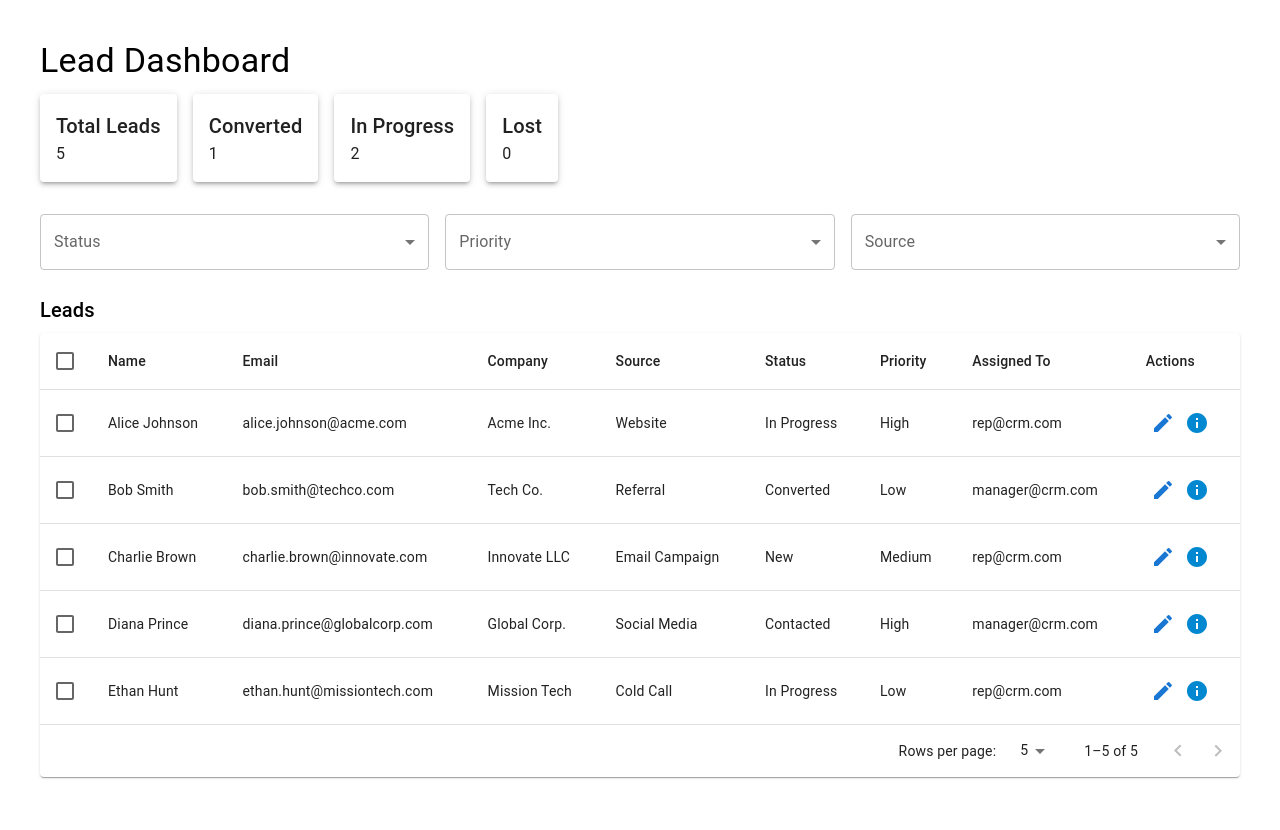
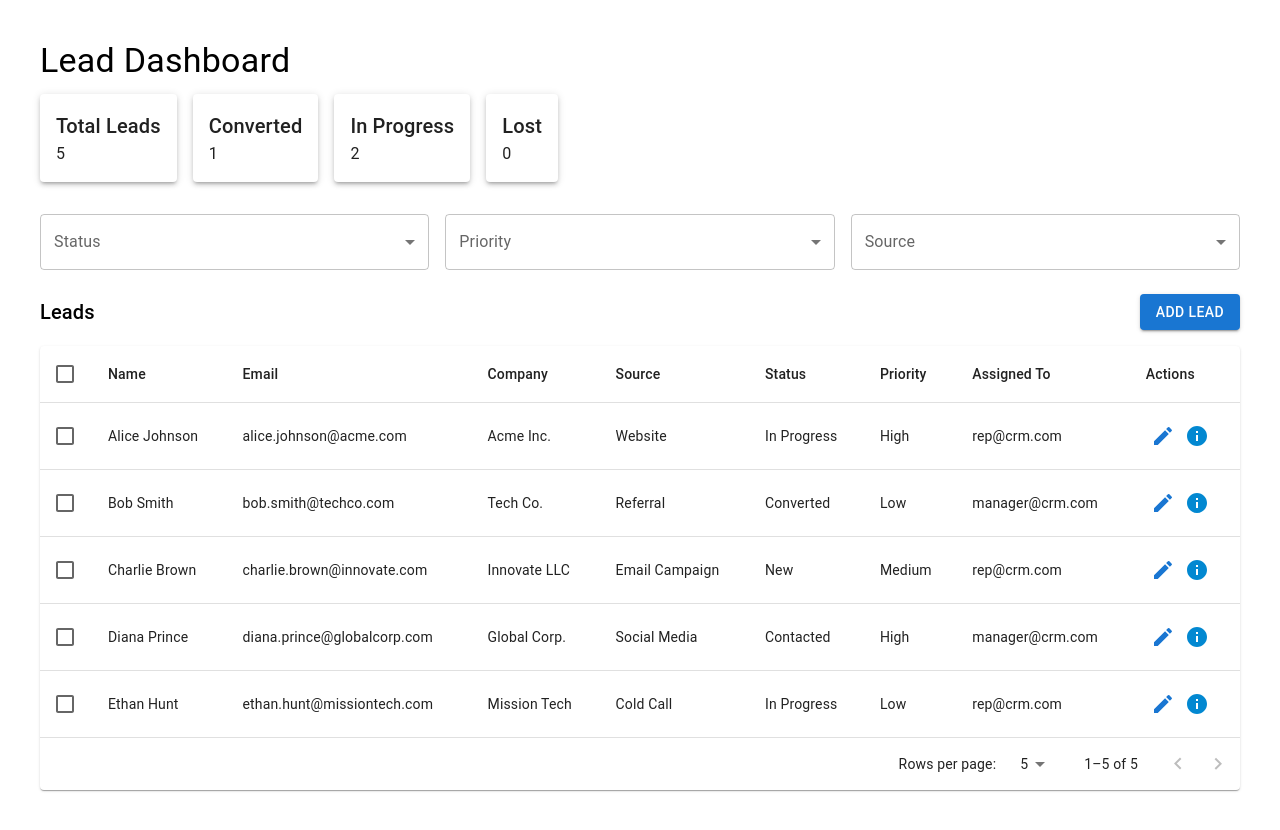
Before and after one commit to Eman-Abukhater/crm-leads-dashboard, a Next.js app: page /dashboard/leads in a window 1280 px wide. Built offline with nearby package versions, Linux system fonts and the light colour scheme.

Commit message:
Add Lead button  above lead table

```diff
--- a/src/app/components/lead/LeadList.jsx
+++ b/src/app/components/lead/LeadList.jsx
@@ -16,7 +16,6 @@ import {
   Select,
   MenuItem,
   Button,
-
 } from "@mui/material";
 import { Edit, Info } from "@mui/icons-material";
 import { useState, useEffect } from "react";
@@ -103,9 +102,21 @@ export default function LeadList({ leadsfilter }) {
 
   return (
     <Box>
-      <Typography variant="h6" gutterBottom>
-        Leads
-      </Typography>
+      <Box
+        display="flex"
+        justifyContent="space-between"
+        alignItems="center"
+        mb={2}
+      >
+        <Typography variant="h6">Leads</Typography>
+        <Button
+          variant="contained"
+          color="primary"
+          onClick={() => setAddModalOpen(true)}
+        >
+          Add Lead
+        </Button>
+      </Box>
 
       {selected.length > 0 && (
         <Box sx={{ display: "flex", gap: 2, mb: 2, alignItems: "center" }}>
```
